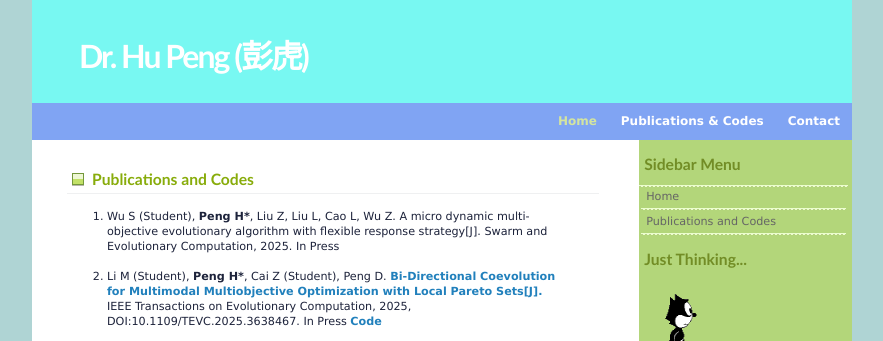
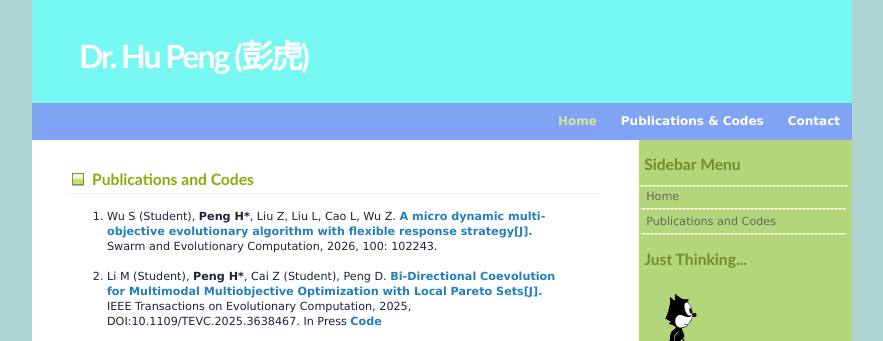
Before and after one commit to whuph/whuph.github.io, a plain HTML site: page pubs.html in a window 1280 px wide. Shown: the top 341 px of the page, without its empty margins (198-1081 px from the left). Drawn offline with Linux system fonts and the light colour scheme.

Commit message:
Update pubs.html

```diff
--- a/pubs.html
+++ b/pubs.html
@@ -76,7 +76,7 @@
 				<h2>Publications and Codes</h2>
 				<ol id="PaperCode">
 					<li id=µDMOEA-FRS>
-						Wu S (Student), <strong>Peng H*</strong>, Liu Z, Liu L, Cao L, Wu Z. A micro dynamic multi-objective evolutionary algorithm with flexible response strategy[J]. Swarm and Evolutionary Computation, 2025. In Press
+						Wu S (Student), <strong>Peng H*</strong>, Liu Z, Liu L, Cao L, Wu Z. <a href="https://www.sciencedirect.com/science/article/pii/S2210650225004006"><strong>A micro dynamic multi-objective evolutionary algorithm with flexible response strategy[J]. </strong></a>Swarm and Evolutionary Computation, 2026, 100: 102243.
 					</li>
 
 					<li id=MMEA-BDC>
```
